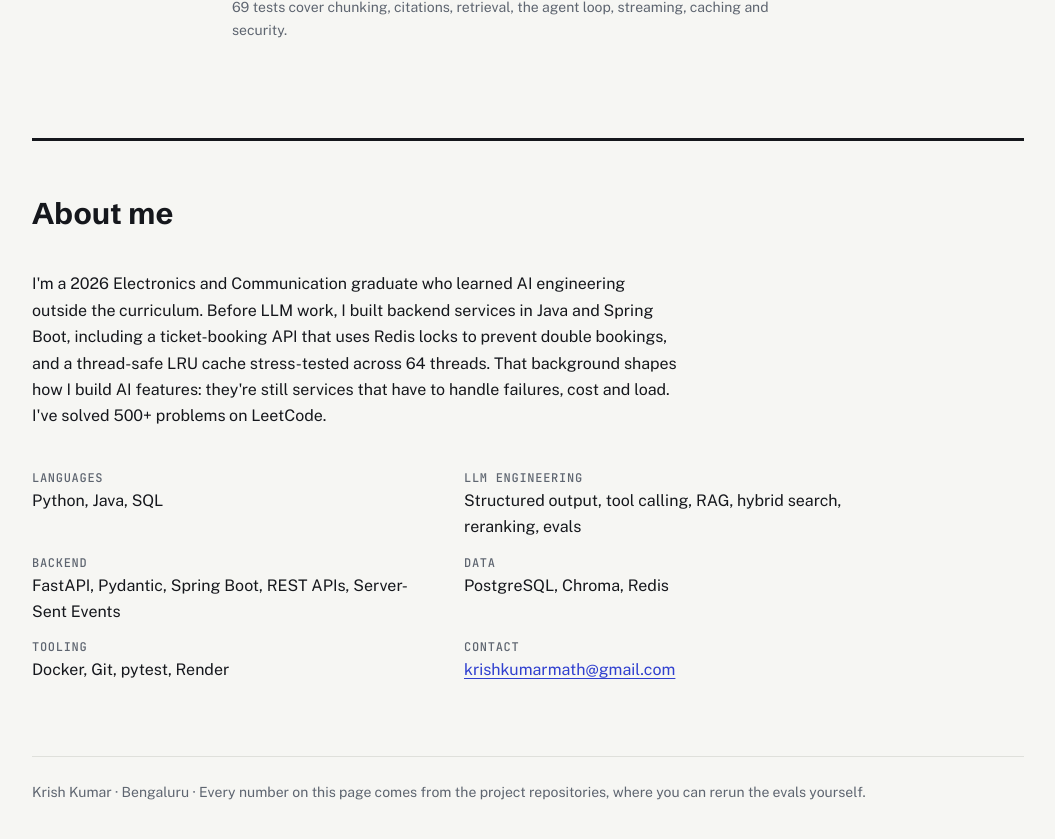
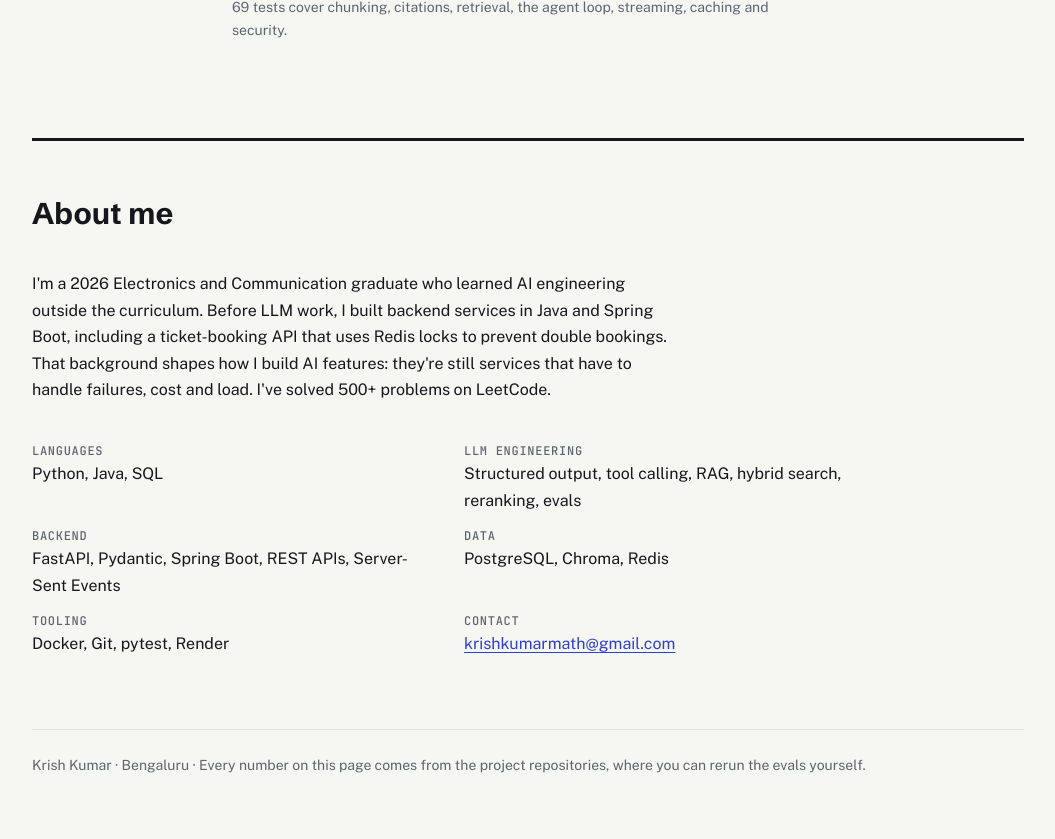
Before and after one commit to krishkumar6/krishkumar6.github.io, a Jekyll site: the page index.html, which Jekyll copies as it is, in a window 1280 px wide and 900 px high, scrolled down 7775 px. Shown: the top 839 px of the window, without its empty margins (112-1167 px from the left). Built offline with Jekyll 4.4.1, drawn with Linux system fonts in a browser that asks for light colours.

Commit message:
About: drop the LRU cache project

```diff
--- a/index.html
+++ b/index.html
@@ -396,7 +396,7 @@ footer{margin-top:72px;padding-top:24px;border-top:1px solid var(--rule);color:v
 <!-- ============================ ABOUT ============================ -->
 <section class="about" aria-labelledby="about-h">
   <h2 id="about-h">About me</h2>
-  <p class="prose">I'm a 2026 Electronics and Communication graduate who learned AI engineering outside the curriculum. Before LLM work, I built backend services in Java and Spring Boot, including a ticket-booking API that uses Redis locks to prevent double bookings, and a thread-safe LRU cache stress-tested across 64 threads. That background shapes how I build AI features: they're still services that have to handle failures, cost and load. I've solved 500+ problems on LeetCode.</p>
+  <p class="prose">I'm a 2026 Electronics and Communication graduate who learned AI engineering outside the curriculum. Before LLM work, I built backend services in Java and Spring Boot, including a ticket-booking API that uses Redis locks to prevent double bookings. That background shapes how I build AI features: they're still services that have to handle failures, cost and load. I've solved 500+ problems on LeetCode.</p>
   <dl class="skills">
     <div><dt>Languages</dt><dd>Python, Java, SQL</dd></div>
     <div><dt>LLM engineering</dt><dd>Structured output, tool calling, RAG, hybrid search, reranking, evals</dd></div>
```
